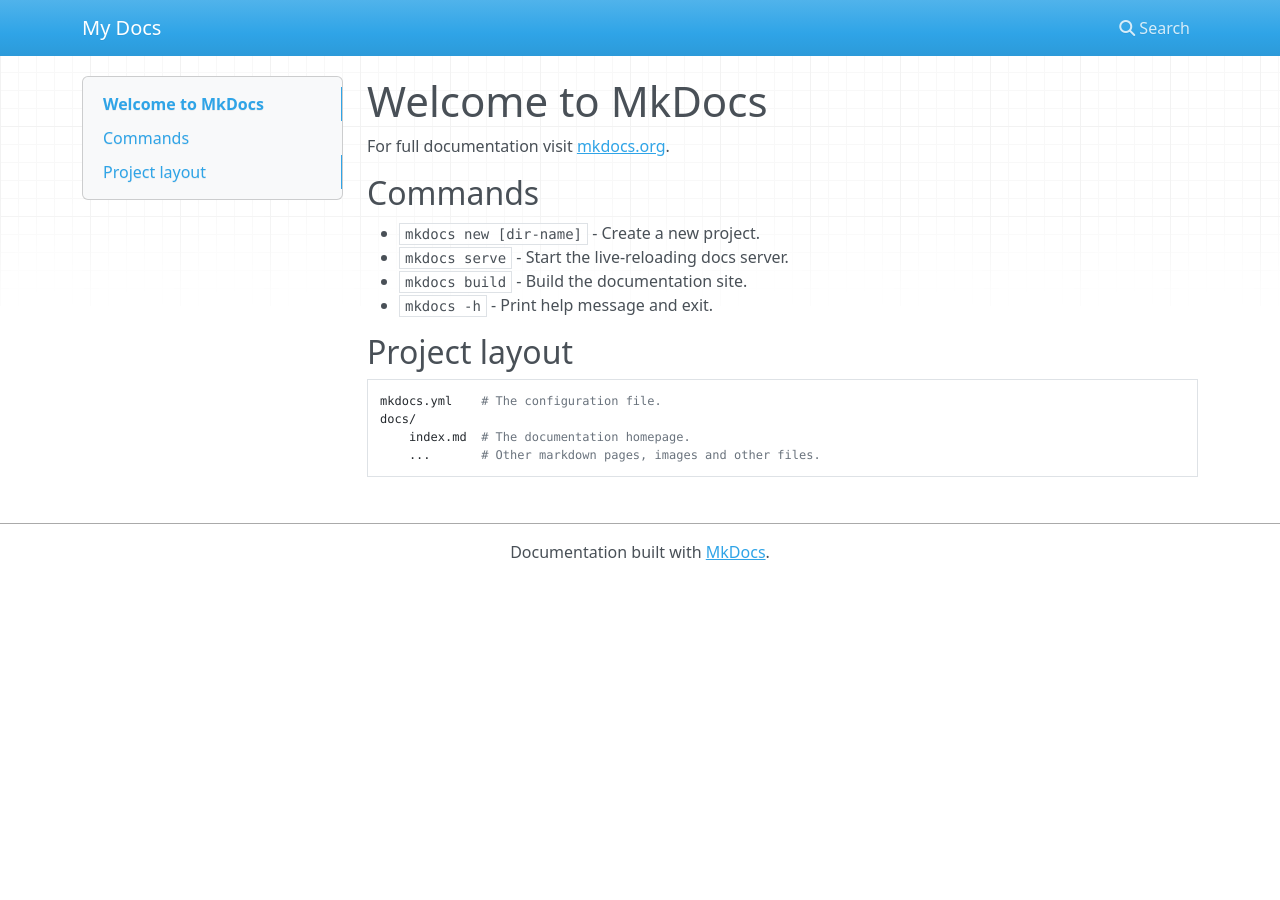
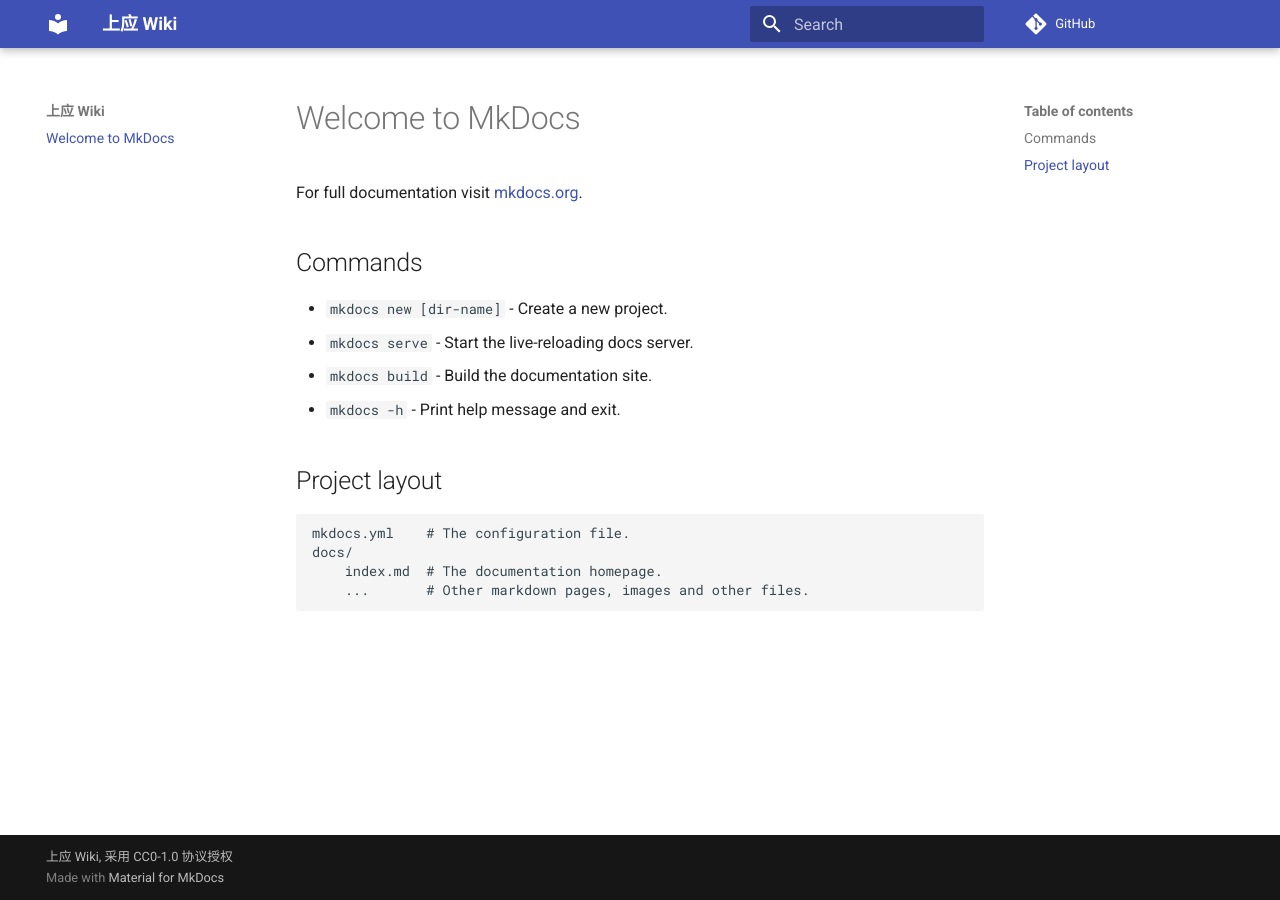
Before and after one commit to SIT-kite/SIT-wiki, an MkDocs documentation site: the page built from docs/index.md, in a window 1280 px wide. Built offline with MkDocs 1.6.1 and Material for MkDocs 9.7.7, drawn with Linux system fonts in a browser that asks for light colours; nearby versions of some CDN libraries; comment, search, counter and statistics services are not loaded.

Commit message:
Update: 更新 mkdocs.yml 配置信息.

```diff
--- a/mkdocs.yml
+++ b/mkdocs.yml
@@ -1 +1,13 @@
-site_name: My Docs
+site_name: 上应 Wiki
+site_url: https://kite.sunnysab.cn/wiki/
+repo_url: https://github.com/SIT-kite/SIT-wiki
+
+site_description: 这是一个由上海应用技术大学易班工作站、树洞盒子和表白墙共同发起的项目，旨在解答大家的疑问。
+site_author: "易班,树洞盒子,表白墙"
+copyright: 上应 Wiki, 采用 CC0-1.0 协议授权
+
+theme:
+  name: material
+
+use_directory_urls: true
+strict: true
```
